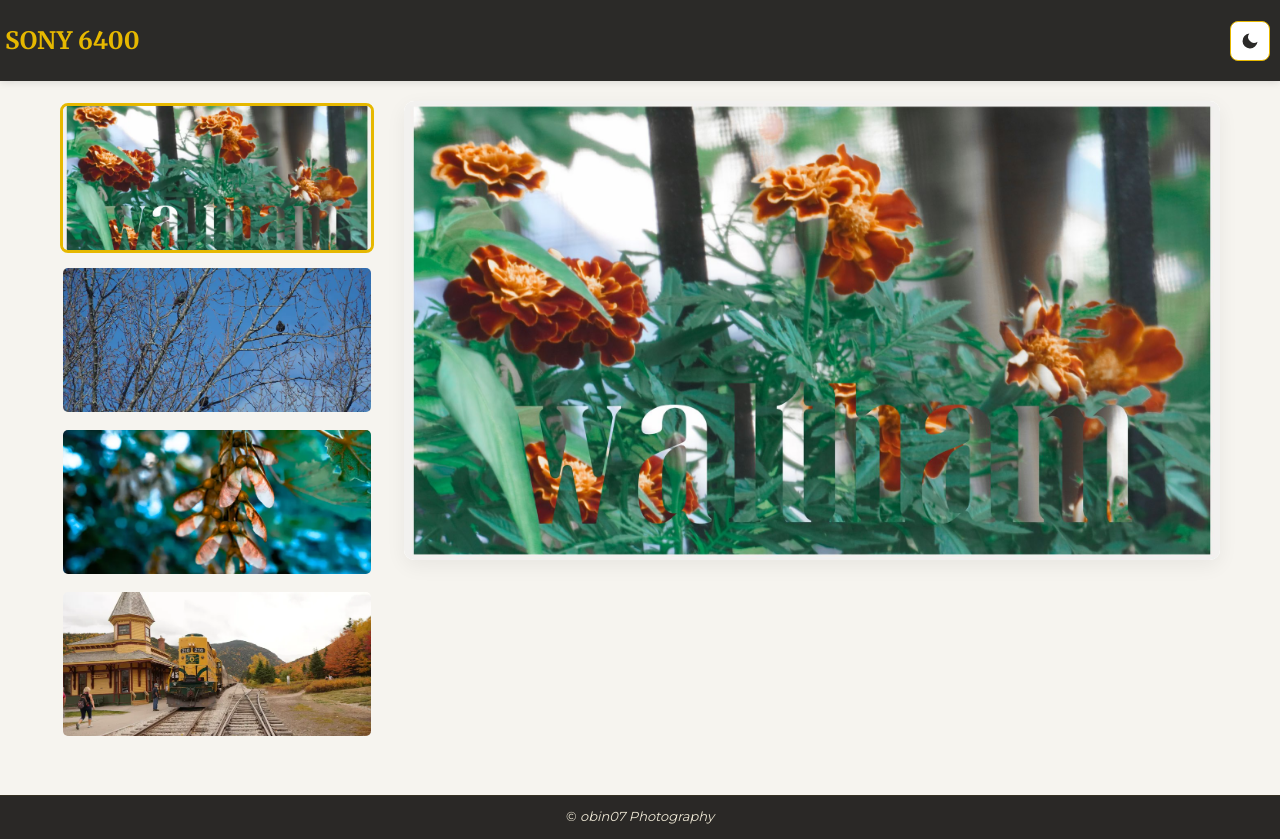
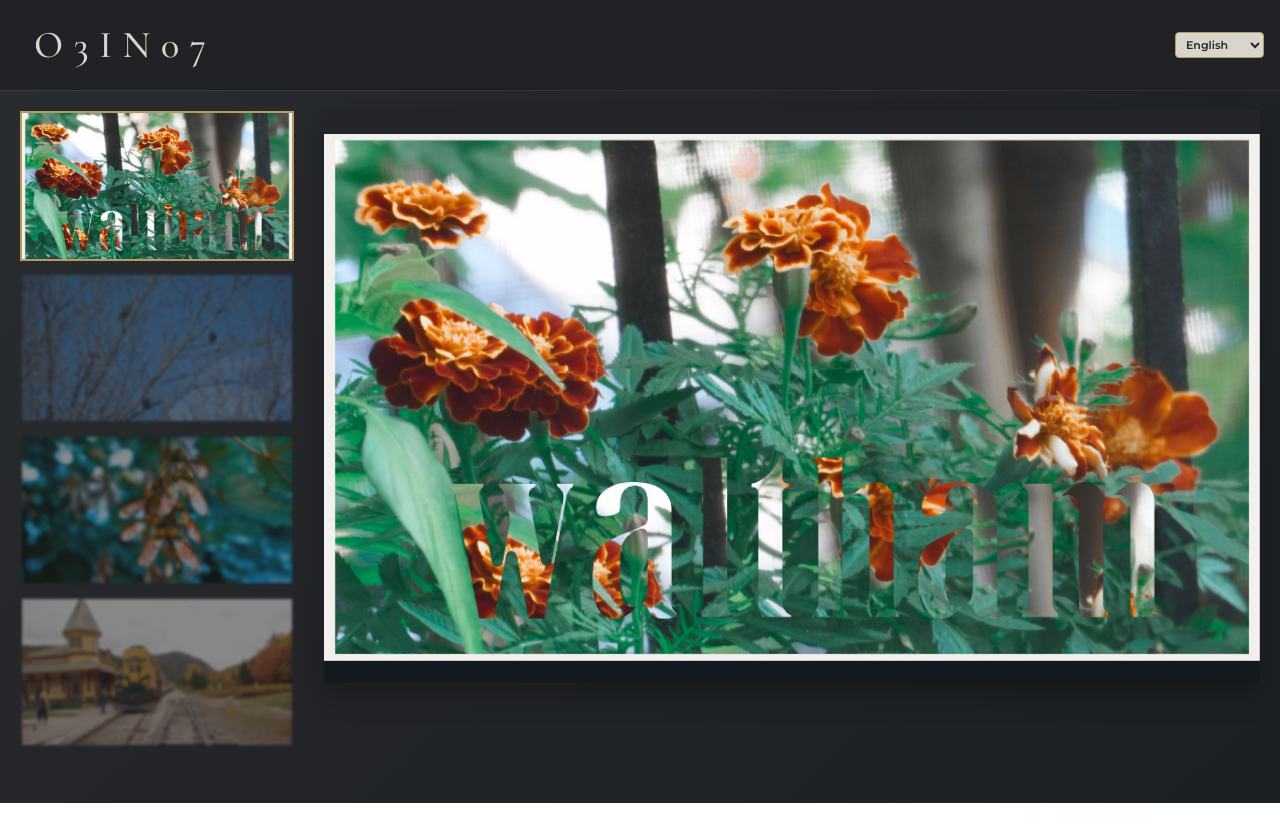
Before and after one commit to obin07/obin07.github.io, a website: page index.html in a window 1280 px wide. After the commit the page ends 803 px from the top, so only its background shows below. Drawn offline with nearby package versions, Linux system fonts and the light colour scheme.

Commit message:
Refine gallery visual styling

```diff
--- a/app.js
+++ b/app.js
@@ -1,5 +1,7 @@
 document.addEventListener('DOMContentLoaded', async () => {
 	const main = document.getElementById('main-display');
+	const displayCaption = document.getElementById('display-caption');
+	const captionLanguageSelect = document.getElementById('caption-language-select');
 	const thumbList = document.getElementById('thumb-list');
 	const loadMoreBtn = document.getElementById('load-more');
 	const viewer = document.getElementById('viewer');
@@ -26,6 +28,9 @@ document.addEventListener('DOMContentLoaded', async () => {
 	let rendered = 0;
 	let currentIndex = 0;
 	let lastFocused = null;
+	let captionLanguage = localStorage.getItem('captionLanguage') || 'en';
+	if (captionLanguageSelect) captionLanguageSelect.value = captionLanguage;
+	document.documentElement.lang = captionLanguage === 'ne' ? 'ne' : 'en';
 
 	function createAlt(name) {
 		return name.replace(/\.[^/.]+$/, '').replace(/[-_]/g, ' ');
@@ -35,12 +40,26 @@ document.addEventListener('DOMContentLoaded', async () => {
 		const item = manifest[i];
 		if (!item) return;
 		const src = item.display || `./images/${item.file}`;
+		const caption = getCaption(item);
 		main.src = src;
 		main.alt = item.alt || createAlt(item.file);
+		main.classList.remove('hero-image-reveal');
+		void main.offsetWidth;
+		main.classList.add('hero-image-reveal');
+		if (displayCaption) {
+			displayCaption.textContent = caption;
+			displayCaption.classList.remove('caption-reveal');
+			void displayCaption.offsetWidth;
+			displayCaption.classList.add('caption-reveal');
+		}
 		thumbs.forEach(t => t.classList.remove('selected'));
 		thumbs[i].classList.add('selected');
 		// store last viewed
 		try { localStorage.setItem('lastImage', item.file); } catch(e){}
+	}
+
+	function getCaption(item) {
+		return captionLanguage === 'ne' ? (item.captionNe || item.caption || '') : (item.caption || '');
 	}
 
 	// build thumbs
@@ -97,6 +116,11 @@ document.addEventListener('DOMContentLoaded', async () => {
 		if (rendered >= manifest.length && loadMoreBtn) loadMoreBtn.hidden = true;
 	}
 
+	thumbList.addEventListener('focusin', (e) => {
+		const idx = thumbs.indexOf(e.target);
+		if (window.innerWidth >= 900 && idx >= 0) selectIndex(idx);
+	});
+
 	function onThumbActivate(idx, el) {
 		// on mobile open viewer, on desktop update main display
 		if (window.innerWidth < 900) {
@@ -143,7 +167,8 @@ document.addEventListener('DOMContentLoaded', async () => {
 		const src = item.display || `./images/${item.file}`;
 		viewerImg.src = src;
 		viewerImg.alt = item.alt || createAlt(item.file);
-		viewerCaption.textContent = viewerImg.alt;
+		viewerCaption.textContent = getCaption(item);
+		viewerCaption.lang = captionLanguage === 'ne' ? 'ne' : 'en';
 		currentIndex = idx;
 	}
 
@@ -156,16 +181,14 @@ document.addEventListener('DOMContentLoaded', async () => {
 	viewerClose.addEventListener('click', closeViewer);
 	viewerPrev.addEventListener('click', () => showViewerIndex((currentIndex -1 + manifest.length)%manifest.length));
 	viewerNext.addEventListener('click', () => showViewerIndex((currentIndex +1)%manifest.length));
+	if (captionLanguageSelect) {
+		captionLanguageSelect.addEventListener('change', () => {
+			captionLanguage = captionLanguageSelect.value;
+			localStorage.setItem('captionLanguage', captionLanguage);
+			document.documentElement.lang = captionLanguage === 'ne' ? 'ne' : 'en';
+			selectIndex(currentIndex);
+			if (viewer.getAttribute('aria-hidden') === 'false') showViewerIndex(currentIndex);
+		});
+	}
 
-	// Dark-mode toggle (preserve existing behavior)
-	const toggle = document.getElementById('dark-toggle');
-	const saved = localStorage.getItem('theme');
-	const prefersDark = window.matchMedia && window.matchMedia('(prefers-color-scheme: dark)').matches;
-	function applyTheme(dark) { document.body.classList.toggle('dark', dark); if (toggle) toggle.setAttribute('aria-pressed', dark ? 'true' : 'false'); }
-	if (saved === 'dark' || (saved === null && prefersDark)) applyTheme(true); else applyTheme(false);
-	if (toggle) {
-		toggle.tabIndex = 0;
-		toggle.addEventListener('click', () => { const isDark = !document.body.classList.contains('dark'); applyTheme(isDark); localStorage.setItem('theme', isDark ? 'dark' : 'light'); });
-		toggle.addEventListener('keypress', (e) => { if (e.key === 'Enter' || e.key === ' ') toggle.click(); });
-	}
 });
--- a/index.html
+++ b/index.html
@@ -18,13 +18,13 @@
 <body>
     <header>
         <nav>
-            <h1>Sony 6400</h1>
-            <div class="nav-actions">
-                <button id="dark-toggle" class="dark-toggle" aria-pressed="false" title="Toggle dark mode">
-                    <svg viewBox="0 0 24 24" width="20" height="20" fill="none" xmlns="http://www.w3.org/2000/svg" aria-hidden="true">
-                        <path d="M21 12.79A9 9 0 1111.21 3 7 7 0 0021 12.79z" fill="currentColor" />
-                    </svg>
-                </button>
+            <h1>O3IN07</h1>
+            <div class="nav-language">
+                <label for="caption-language-select" class="visually-hidden">Caption language</label>
+                <select id="caption-language-select" aria-label="Caption language">
+                    <option value="en">English</option>
+                    <option value="ne">नेपाली</option>
+                </select>
             </div>
         </nav>
     </header>
@@ -35,9 +35,10 @@
                 <button id="load-more" class="load-more" aria-controls="thumb-list">Load more</button>
             </div>
         </div>
-        <div class="display" aria-live="polite" aria-atomic="true">
+        <figure class="display" aria-live="polite" aria-atomic="true">
             <img id="main-display" src="" alt="" role="img">
-        </div>
+            <figcaption id="display-caption"></figcaption>
+        </figure>
     </div>
     <!-- Accessible viewer modal for mobile -->
     <div id="viewer" class="viewer" role="dialog" aria-modal="true" aria-hidden="true">
@@ -50,9 +51,9 @@
         <button id="viewer-next" class="viewer-nav viewer-next" aria-label="Next image">›</button>
     </div>
 
-    <footer>
+    <!-- <footer>
         <p>&#169; <em>obin07 Photography</em></p>
-    </footer>
+    </footer> -->
     <script src="./app.js"></script>
 </body>
 
--- a/style.css
+++ b/style.css
@@ -1,13 +1,15 @@
-@import url('https://fonts.googleapis.com/css2?family=Merriweather:wght@700&family=Montserrat:wght@300;400;600&display=swap');
+@import url('https://fonts.googleapis.com/css2?family=Cormorant+Garamond:wght@500;600&family=Montserrat:wght@300;400;600&display=swap');
 
 :root {
-  --bg: #f6f4ef;
-  --surface: #ffffff;
-  --text: #222226;
-  --muted: #8e8a85;
-  --nav-bg: #2b2a28;
-  --accent: #e6b800;
-  --focus: rgba(230,184,0,0.18);
+  --bg: #232528;
+  --surface: #121a20;
+  --text: #d8d5cd;
+  --muted: #8f9798;
+  --nav-bg: #202225;
+  --nav-control-bg: #d8d5cd;
+  --nav-control-text: #232528;
+  --accent: #b99a5b;
+  --focus: rgba(185, 154, 91, 0.36);
 }
 
 * {
@@ -20,8 +22,9 @@ body {
   width: 100%;
   overflow-x: hidden;
   font-family: "Montserrat", sans-serif;
-  background: var(--bg);
+  background: linear-gradient(135deg, #2a2d30 0%, var(--bg) 46%, #1b2024 100%);
   color: var(--text);
+  letter-spacing: 0.02em;
 }
 
 
@@ -31,13 +34,14 @@ a:hover {
 
 h1 {
   text-transform: uppercase;
-  padding: 10px 5px;
-  color: var(--accent);
-  border-radius: 10px;
+  padding: 12px 18px;
+  color: #d8d5cd;
   min-width: 0;
   text-align: center;
-  font-family: "Merriweather", serif;
-  font-weight: 700;
+  font-family: "Cormorant Garamond", serif;
+  font-size: clamp(26px, 4vw, 38px);
+  font-weight: 500;
+  letter-spacing: 0.28em;
 }
 
 nav {
@@ -45,8 +49,8 @@ nav {
   justify-content: space-between;
   background: var(--nav-bg);
   width: 100%;
-  box-shadow: 0 1px 8px rgba(0,0,0,0.12);
-  padding: 15px 0;
+  box-shadow: 0 1px 0 rgba(216, 213, 205, 0.08);
+  padding: 10px 16px;
 }
 
 .mini-nav {
@@ -59,7 +63,7 @@ img {
   object-fit: cover;
   height: auto;
   vertical-align: bottom;
-  border-radius: 12px;
+  border-radius: 0;
   aspect-ratio: 16/9;
 }
 
@@ -68,14 +72,14 @@ img {
 }
 
 .gallery {
-  padding: 0 10px 20px 10px;
+  padding: 18px 10px 28px;
 }
 
 /* Thumbnails list (default mobile-first) */
 .thumbs ul {
   display: grid;
   grid-template-columns: repeat(auto-fit, minmax(220px, 1fr));
-  gap: 10px;
+  gap: 9px;
   list-style-type: none;
   margin-top: 0.5%;
   margin-bottom: 0;
@@ -92,12 +96,12 @@ img {
   height: auto;
   display: block;
   object-fit: cover;
-  border-radius: 8px;
+  border-radius: 0;
 }
 
 .thumbs img {
   cursor: pointer;
-  border: 3px solid transparent;
+  border: 2px solid transparent;
   transition: transform 160ms ease, border-color 160ms ease;
   aspect-ratio: 16/9;
   object-fit: cover;
@@ -113,24 +117,80 @@ img {
 
 .display {
   width: 100%;
-  aspect-ratio: 16/9;
   overflow: hidden;
-  border-radius: 10px;
-  background: var(--surface);
-  box-shadow: 0 6px 20px rgba(16,16,16,0.06);
+  display: flex;
+  flex-direction: column;
+  align-items: center;
+  background: var(--bg);
+  box-shadow: 0 10px 28px rgba(0, 0, 0, 0.28);
+  margin: 0;
+  padding-top: clamp(14px, 2vw, 24px);
 }
 
 #main-display {
-  width: 100%;
-  height: 100%;
-  border-radius: 10px;
+  width: min(100%, 1100px);
+  aspect-ratio: 16/9;
+  height: auto;
+  border-radius: 0;
   display: block;
   object-fit: cover;
 }
 
+#main-display.hero-image-reveal {
+  animation: hero-image-reveal 520ms cubic-bezier(0.2, 0.7, 0.2, 1) both;
+}
+
+#display-caption {
+  width: 100%;
+  padding: 10px 12px 12px;
+  background: var(--surface);
+  color: var(--text);
+  font-size: 14px;
+  line-height: 1.4;
+  text-align: center;
+  margin: 0 auto;
+  opacity: 0;
+  transform: translateY(8px);
+}
+
+#display-caption.caption-reveal {
+  animation: caption-reveal 420ms ease-out 140ms both;
+}
+
+@keyframes caption-reveal {
+  from {
+    opacity: 0;
+    transform: translateY(8px);
+  }
+  to {
+    opacity: 1;
+    transform: translateY(0);
+  }
+}
+
+@keyframes hero-image-reveal {
+  from {
+    opacity: 0.72;
+    transform: scale(0.985);
+  }
+  to {
+    opacity: 1;
+    transform: scale(1);
+  }
+}
+
+@media (prefers-reduced-motion: reduce) {
+  #display-caption.caption-reveal,
+  #main-display.hero-image-reveal {
+    animation: none;
+    opacity: 1;
+    transform: none;
+  }
+}
+
 footer {
-  background: #2a2826;
-  color: #efe9d6; /* warm light text */
+  background: #1c1e20;
+  color: #bfc0ba;
   min-height: 44px;
   font-size: 13px;
   line-height: 1.2;
@@ -140,7 +200,7 @@ footer {
   align-items: center;
   padding: 12px 16px;
   font-weight: 400;
-  border-top: 1px solid rgba(230,184,0,0.06);
+  border-top: 1px solid rgba(185, 154, 91, 0.18);
 }
 
 @media screen and (max-width: 650px) {
@@ -149,11 +209,15 @@ footer {
   }
 
   nav {
-    padding: 0;
+    padding: 0 12px;
     display: flex;
     width: 100%;
     margin: 0 auto;
-    justify-content: center;
+    justify-content: space-between;
+    gap: 16px;
+  }
+  .nav-language {
+    margin-left: 0;
   }
   .gallery img {
     width: 100%;
@@ -161,15 +225,15 @@ footer {
     display: block;
     object-fit: cover;
     /* no border-bottom on mobile to prevent extra white gap */
-    border-radius: 12px;
+    border-radius: 0;
   }
 
   .thumbs ul {
     display: grid;
     grid-template-columns: repeat(2, 1fr);
-    gap: 10px;
+    gap: 8px;
     padding: 10px;
-    background-color: #222;
+    background-color: #171b1f;
     align-items: stretch;
   }
 
@@ -181,14 +245,14 @@ footer {
 
 /* Load more button */
 .load-more-wrap { display:flex; justify-content:center; padding: 8px 0 24px; }
-.load-more { background:#444; color:#eee; border:none; padding:8px 14px; border-radius:8px; cursor:pointer; font-size:14px; }
-.load-more:focus { outline:3px solid rgba(0,255,255,0.12); }
+.load-more { background:#30363a; color:#d8d5cd; border:1px solid #566064; padding:8px 14px; border-radius:0; cursor:pointer; font-size:12px; letter-spacing:0.08em; text-transform:uppercase; }
+.load-more:focus { outline:3px solid var(--focus); }
 
 /* Viewer modal (mobile) */
-.viewer { display:none; position:fixed; inset:0; background:rgba(0,0,0,0.9); z-index:1200; align-items:center; justify-content:center; }
+.viewer { display:none; position:fixed; inset:0; background:rgba(9, 13, 16, 0.96); z-index:1200; align-items:center; justify-content:center; }
 .viewer[aria-hidden="false"] { display:flex; }
 .viewer-stage { max-width:95%; max-height:85%; display:flex; align-items:center; justify-content:center; flex-direction:column; }
-.viewer img, #viewer-img { max-width:100%; max-height:80vh; border-radius:10px; object-fit:contain; }
+.viewer img, #viewer-img { max-width:100%; max-height:80vh; border-radius:0; object-fit:contain; }
 .viewer-close { position:absolute; top:14px; right:14px; background:transparent; color:#fff; border:none; font-size:22px; padding:8px; cursor:pointer; }
 .viewer-nav { position:absolute; top:50%; transform:translateY(-50%); background:transparent; color:#fff; border:none; font-size:40px; padding:12px; cursor:pointer; }
 .viewer-prev { left:8px; }
@@ -196,14 +260,14 @@ footer {
 .viewer-caption { margin-top:8px; color:#ddd; font-size:14px; }
 
 /* focus styles */
-.thumbs img:focus { outline: 3px solid rgba(0,255,255,0.12); }
+.thumbs img:focus { outline: 3px solid var(--focus); }
 @media screen and (min-width: 900px) {
   .gallery {
     display: grid;
-    grid-template-columns: 320px 1fr;
+    grid-template-columns: 280px minmax(0, 1fr);
     gap: 24px;
     align-items: start;
-    max-width: 1200px;
+    max-width: 1400px;
     margin: 20px auto;
     padding: 0 20px;
   }
@@ -221,38 +285,69 @@ footer {
     width: 100%;
     height: 150px;
     object-fit: cover;
+    filter: blur(1.5px);
+    opacity: 0.45;
+    transition: filter 220ms ease, opacity 220ms ease, transform 160ms ease, border-color 160ms ease;
+  }
+
+  .thumbs img:hover,
+  .thumbs img:focus,
+  .thumbs img.selected {
+    filter: none;
+    opacity: 1;
+  }
+
+  .display {
+    position: sticky;
+    top: 20px;
+    justify-self: center;
+    justify-content: center;
   }
 
   #main-display {
-    height: 100%;
+    height: auto;
     max-height: 80vh;
     object-fit: cover;
   }
+
+  #display-caption {
+    display: block;
+  }
 }
 
-/* Dark mode */
-body.dark {
-  background: #2b2c30; /* dark gray base */
-  color: #e6e6e6; /* soft light text */
+@media screen and (max-width: 899px) {
+  .nav-language {
+    display: none;
+  }
+
+  #display-caption {
+    display: none;
+  }
 }
 
-body.dark nav {
-  background: #3b3333; /* desaturated, warm gray to pair with red */
-  box-shadow: rgba(255,255,255,0.02) 0px 1px 4px;
+.nav-language { margin-left: auto; display: flex; align-items: center; }
+.nav-language select {
+  border: 1px solid var(--accent);
+  border-radius: 4px;
+  padding: 4px 18px 4px 6px;
+  background: var(--nav-control-bg);
+  color: var(--nav-control-text);
+  font: inherit;
+  font-size: 11px;
+  font-weight: 700;
+  line-height: 1.2;
+  cursor: pointer;
 }
-
-body.dark a { color: #e6e6e6; }
-
-body.dark footer { background: #343234; color: #e6e6e6; }
-
-/* Nav actions */
-.nav-actions { margin-left: auto; display: flex; align-items: center; padding-right: 10px; }
-.dark-toggle {
-  background: var(--surface); border: 1px solid var(--accent); color: var(--nav-bg); cursor: pointer; width: 40px; height: 40px; display: inline-flex; align-items: center; justify-content: center; border-radius: 8px; transition: background-color 160ms ease, color 160ms ease, transform 160ms ease;
+.nav-language select:focus-visible { outline: 2px solid var(--accent); outline-offset: 2px; }
+.nav-language option { font-weight: 700; }
+.visually-hidden {
+  position: absolute;
+  width: 1px;
+  height: 1px;
+  padding: 0;
+  margin: -1px;
+  overflow: hidden;
+  clip: rect(0, 0, 0, 0);
+  white-space: nowrap;
+  border: 0;
 }
-.dark-toggle:hover { background: var(--accent); color: var(--nav-bg); transform: translateY(-1px); }
-.dark-toggle:focus-visible { outline: 3px solid var(--focus); outline-offset: 2px; }
-.dark-toggle svg { display: block; }
-
-body.dark .dark-toggle { background: #f0eee8; color: #2b2c30; }
-body.dark .dark-toggle:hover { background: var(--accent); color: #2b2c30; }
```
